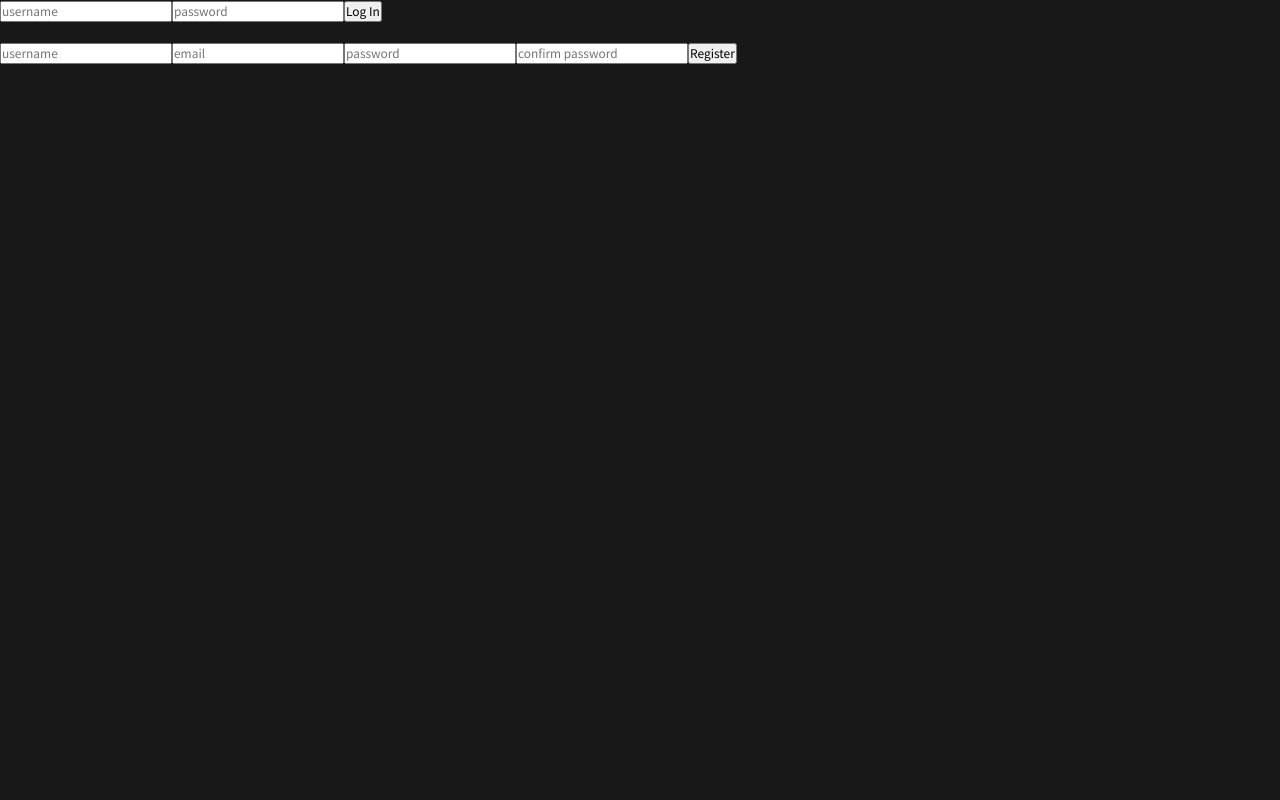
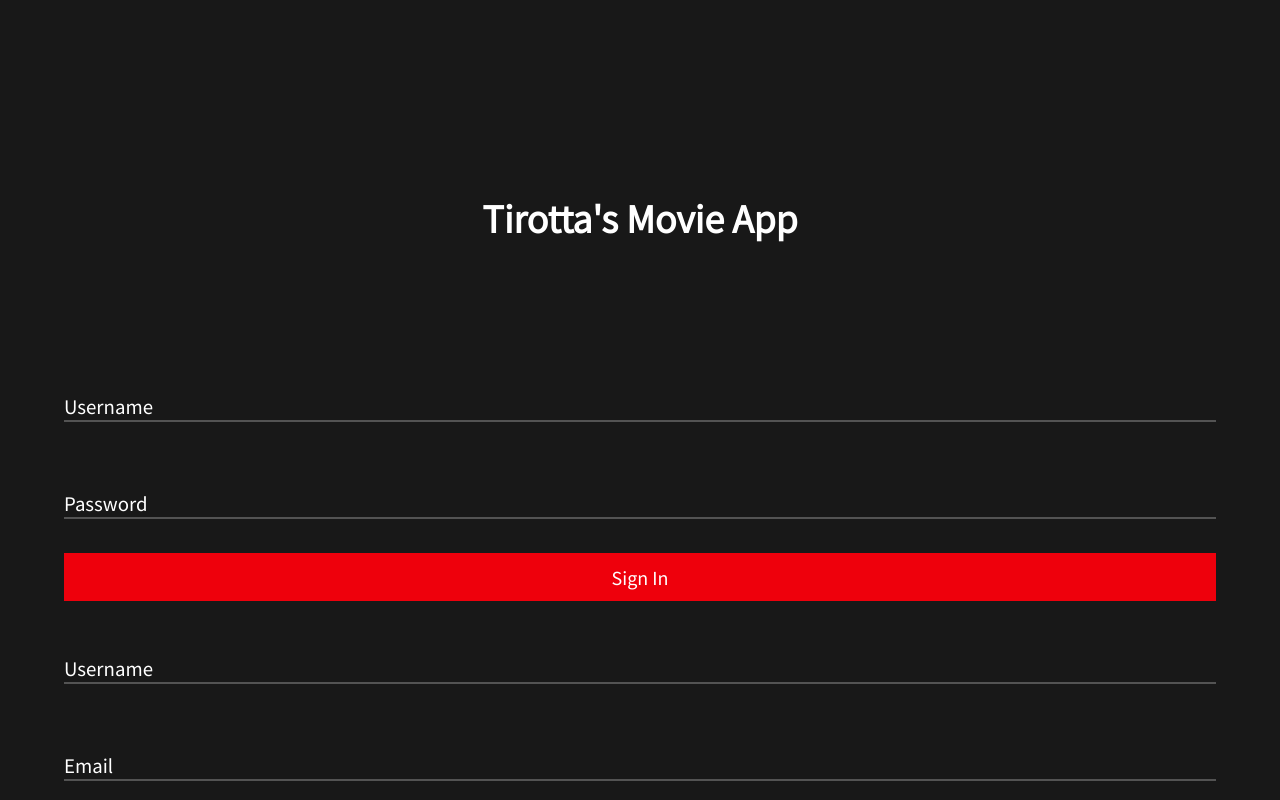
Before and after one commit to TirottaSoftware/movie-app-remaster, a React (Create React App) app: page / in a window 1280 px wide. Shown: the top 800 px of the page. Built offline with nearby package versions, Linux system fonts and the light colour scheme; the HTML template or start-up script is replaced by a standard one.

Commit message:
Styled auth page

```diff
--- a/src/App.css
+++ b/src/App.css
@@ -30,6 +30,9 @@ ul, ol{
 }
 h1, h2, h3{
     font-family: var(--font-heading);
+}
+input{
+    outline: none;
 }
 .App{
     width: 100%;
@@ -278,6 +281,7 @@ nav{
     background: white;
     border-radius: 50%;
     margin: 5% 0;
+    background-size: cover;
 }
 .sidebar h2{
     margin: 3% 0;
@@ -307,7 +311,7 @@ nav{
 
 .my-list-container{
     width: 90%;
-    height: 45vh;
+    height: 25vh;
     margin: 5% auto;
 }
 .my-list-container h1{
@@ -327,3 +331,39 @@ nav{
 .movies-container .movie:hover{
     transform: scale(1.1);
 }
+
+/* Auth Page */
+
+.auth-page{
+    width: 90%;
+    padding: 15% 5%;
+}
+.auth-page h1{
+    text-align: center;
+    color: white;
+    font-size: 2.5rem;
+    margin-bottom: 10%;
+}
+.login-form, .register-form{
+    display: flex;
+    flex-flow: column;
+}
+.login-form .login-input, .register-form input{
+    font-size: 1.3rem;
+    margin: 3% 0;
+    background: none;
+    border: none;
+    color: white;
+    border-bottom: 2px solid var(--darkgrey-hover);
+}
+.login-input::placeholder, .register-form input::placeholder{
+    color: white;
+}
+.login-form input[type='submit'], .register-form input[type='submit']{
+    background: var(--red);
+    border: none;
+    padding: 1% 0;
+    color: white;
+    font-size: 1.25rem;
+    cursor: pointer;
+}
--- a/src/App.js
+++ b/src/App.js
@@ -48,14 +48,25 @@ function App() {
     axios.post('http://localhost:3001/auth', {username, email, password}).then(res => {
       localStorage.setItem('accessToken', res.data.accessToken)
       setAuthState({...authState, loggedIn: true})
+      window.location.reload();
     })
   }
 
   const login = (username, password) => {
     axios.post('http://localhost:3001/auth/login', {username, password}).then(res => {
-      localStorage.setItem('accessToken', res.data)
-      setAuthState({...authState, loggedIn: true})
+      if(res.data.error){
+        alert('Invalid credentials');
+      }
+      else{
+        localStorage.setItem('accessToken', res.data)
+        setAuthState({...authState, loggedIn: true})
+      }
     })
+  }
+
+  const logout = () => {
+    localStorage.removeItem('accessToken');
+    setAuthState({user: {}, loggedIn: false});
   }
 
   return (
@@ -67,7 +78,7 @@ function App() {
             authState.loggedIn?
             <>
               <Navbar toggleSidebar = {toggleSidebar}/>
-              <Sidebar toggleSidebar = {toggleSidebar} active = {sidebarState}/>
+              <Sidebar logout = {logout} toggleSidebar = {toggleSidebar} active = {sidebarState}/>
 
               <Route path = '/' exact component = {Home} />
               <Route path = '/list' exact component = {MyList} />
--- a/src/components/Login.js
+++ b/src/components/Login.js
@@ -29,9 +29,9 @@ const Login = (props) => {
     return (
         <form onSubmit = {handleFormSubmit} className = 'login-form'>
             <p className = 'error-msg'>{loginErrorMessage}</p>
-            <input onChange = {handleUsernameChange} placeholder = 'username' value = {username} type = 'text' />
-            <input onChange = {handlePasswordChange} placeholder = 'password' value = {password} type = 'password' />
-            <input type = 'submit' value = 'Log In' />
+            <input className = "login-input" onChange = {handleUsernameChange} placeholder = 'Username' value = {username} type = 'text' />
+            <input className = "login-input" onChange = {handlePasswordChange} placeholder = 'Password' value = {password} type = 'password' />
+            <input type = 'submit' value = 'Sign In' />
         </form>
     )
 }
--- a/src/components/Register.js
+++ b/src/components/Register.js
@@ -54,10 +54,10 @@ const Register = (props) => {
     return (
         <form onSubmit = {handleSubmit} className = 'register-form'>
             <p className = 'error-msg'>{errorMessage}</p>
-            <input onChange = {handleUsernameChange} type = 'text' placeholder = 'username' />
-            <input onChange = {handleEmailChange} type = 'email' placeholder = 'email' />
-            <input onChange = {handlePasswordChange} type = 'password' placeholder = 'password' />
-            <input onChange = {handleConfirmPasswordChange} type = 'password' placeholder = 'confirm password' />
+            <input onChange = {handleUsernameChange} type = 'text' placeholder = 'Username' />
+            <input onChange = {handleEmailChange} type = 'email' placeholder = 'Email' />
+            <input onChange = {handlePasswordChange} type = 'password' placeholder = 'Password' />
+            <input onChange = {handleConfirmPasswordChange} type = 'password' placeholder = 'Confirm Password' />
             <input type = 'submit' value = 'Register'/>
         </form>
     )
--- a/src/components/Sidebar.js
+++ b/src/components/Sidebar.js
@@ -1,23 +1,30 @@
-import React from 'react'
+import React, {useContext} from 'react'
 import { Link } from 'react-router-dom'
+import { AuthContext } from '../AuthContext';
 
 function Sidebar(props) {
+    const { authState } = useContext(AuthContext);
 
     const toggleSidebar = () => {
         props.toggleSidebar();
     }
 
+    const logout = () => {
+        props.toggleSidebar();
+        props.logout();
+    }
+
     return (
         <div className = {props.active?'sidebar sidebar-active':'sidebar'}>
-            <div className = 'profile-pic'></div>
-            <h2>Welcome back, user123</h2>
+            <div className = 'profile-pic' style = {{backgroundImage: `url(${authState.user.profilePictureURL})`}}></div>
+            <h2>Welcome back, {authState.user.username}</h2>
 
             <div className = 'sidebar-links'>
                 <ul>
                     <Link onClick = {toggleSidebar} to = '/'><li className = 'sidebar-link'>Home</li></Link>
                     <Link onClick = {toggleSidebar} to = '/list'><li className = 'sidebar-link'>My List</li></Link>
                     <Link onClick = {toggleSidebar} to = '/'><li className = 'sidebar-link'>Profile</li></Link>
-                    <Link onClick = {toggleSidebar} to = '/'><li className = 'sidebar-link'>Logout</li></Link>
+                    <Link onClick = {logout} to = '/'><li className = 'sidebar-link'>Logout</li></Link>
                 </ul>
             </div>
         </div>
--- a/src/pages/Auth.js
+++ b/src/pages/Auth.js
@@ -5,6 +5,7 @@ import Register from '../components/Register'
 function Auth(props) {
     return (
         <div className = 'auth-page'>
+            <h1>Tirotta's Movie App</h1>
             <Login login = {props.login} />
             <br></br>
             <Register register = {props.register} />
```
